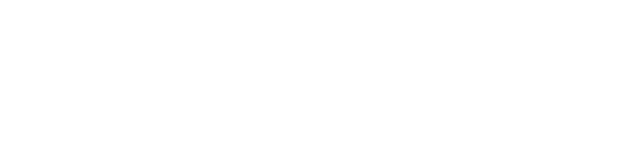
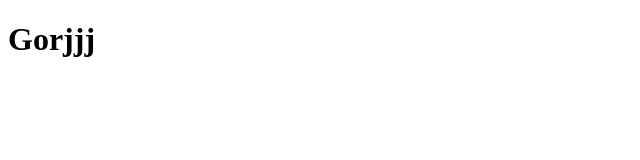
Before and after one commit to Sufiyan-tech/git-one, a plain HTML site: page index.html in a window 1280 px wide. Shown: the whole page, without its empty margins (0-640 px from the left). Drawn offline with Linux system fonts and the light colour scheme.

Commit message:
Adding h1

```diff
--- a/index.html
+++ b/index.html
@@ -4,6 +4,6 @@
 	<title>First Git App</title>
 </head>
 <body>
-
+	<h1>Gorjjj</h1>
 </body>
 </html>
```
